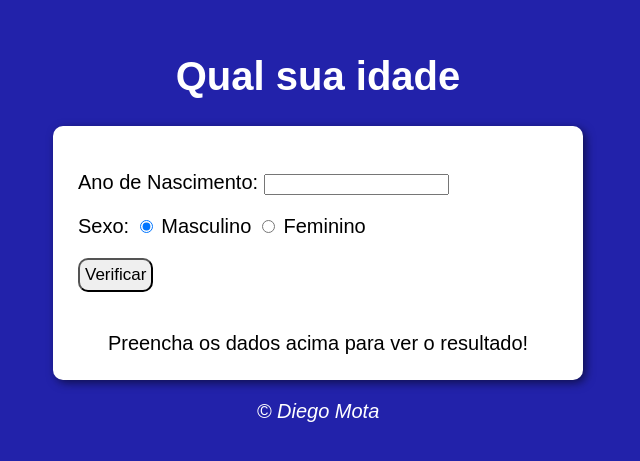
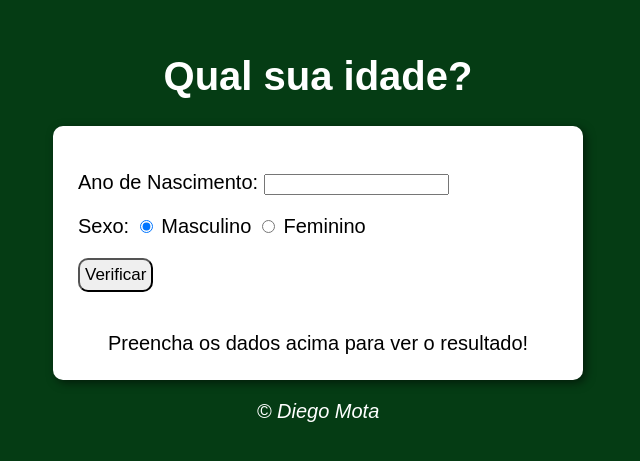
Before and after one commit to devdiegomota/calcular-idade, a plain HTML site: page index.html in a window 1280 px wide. Shown: the part 141-602 px from the top of the page, without its empty margins (322-962 px from the left). Drawn offline with Linux system fonts and the light colour scheme.

Commit message:
Add files via upload

```diff
--- a/estilo.css
+++ b/estilo.css
@@ -1,5 +1,5 @@
 body {
-    background-color: rgb(34, 34, 170);
+    background-color: rgb(5, 60, 20);
     font: normal 15pt arial;
     padding: 0px 20px;
     height: 92vh;
--- a/index.html
+++ b/index.html
@@ -8,7 +8,7 @@
 </head>
 <body>
     <header>
-        <h1>Qual sua idade</h1>
+        <h1>Qual sua idade?</h1>
     </header>
     <section>
         <div>
```
